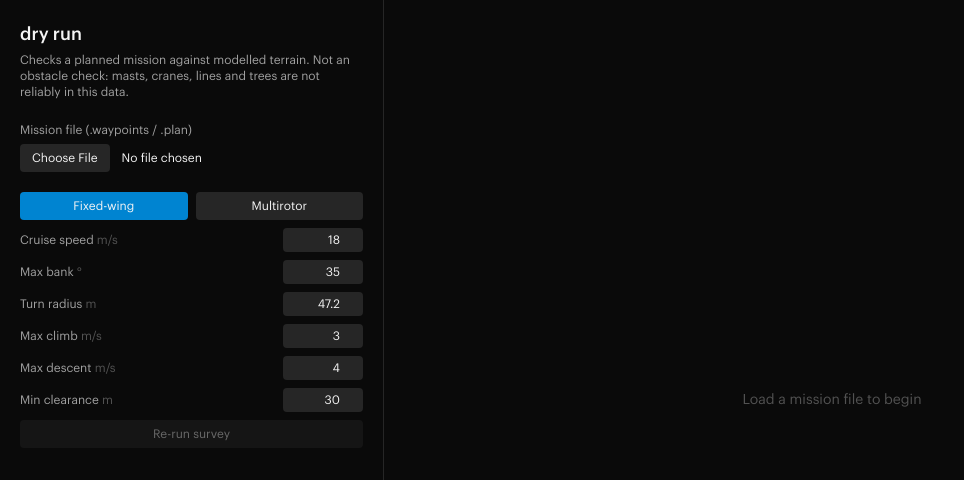
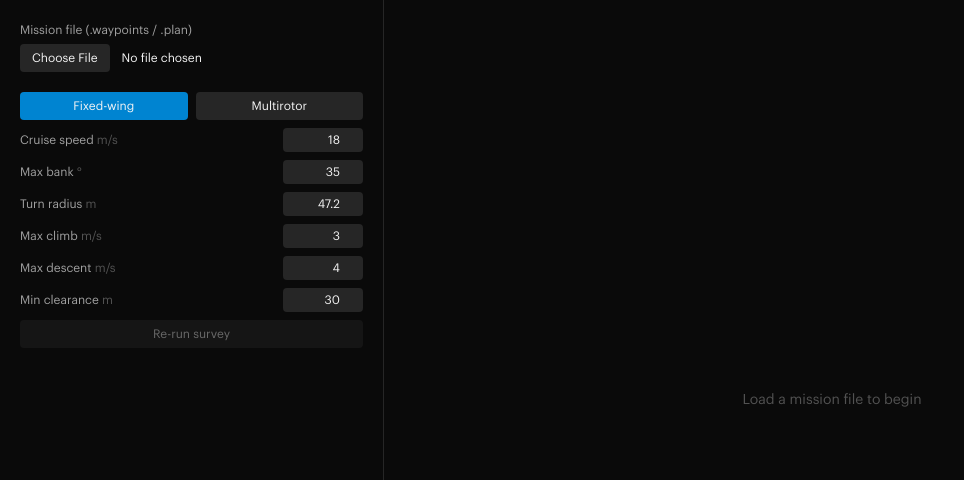
Before and after one commit to Soko-Aerial/dry-run, a Next.js app: page / in a window 1280 px wide. Shown: the top 480 px of the page, without its empty margins (0-964 px from the left). Built offline with nearby package versions, Linux system fonts and the light colour scheme.

Commit message:
Remove sidebar heading and caveat paragraph

```diff
--- a/app/page.tsx
+++ b/app/page.tsx
@@ -50,14 +50,6 @@ export default function Page() {
   return (
     <div className="flex h-screen bg-neutral-950 text-neutral-100">
       <aside className="w-96 shrink-0 overflow-y-auto border-r border-neutral-800 p-5 space-y-5 text-sm">
-        <div>
-          <h1 className="text-lg font-medium">dry run</h1>
-          <p className="text-neutral-400 text-xs mt-1">
-            Checks a planned mission against modelled terrain. Not an obstacle
-            check: masts, cranes, lines and trees are not reliably in this data.
-          </p>
-        </div>
-
         <label className="block">
           <span className="text-neutral-400 text-xs">Mission file (.waypoints / .plan)</span>
           <input
```
